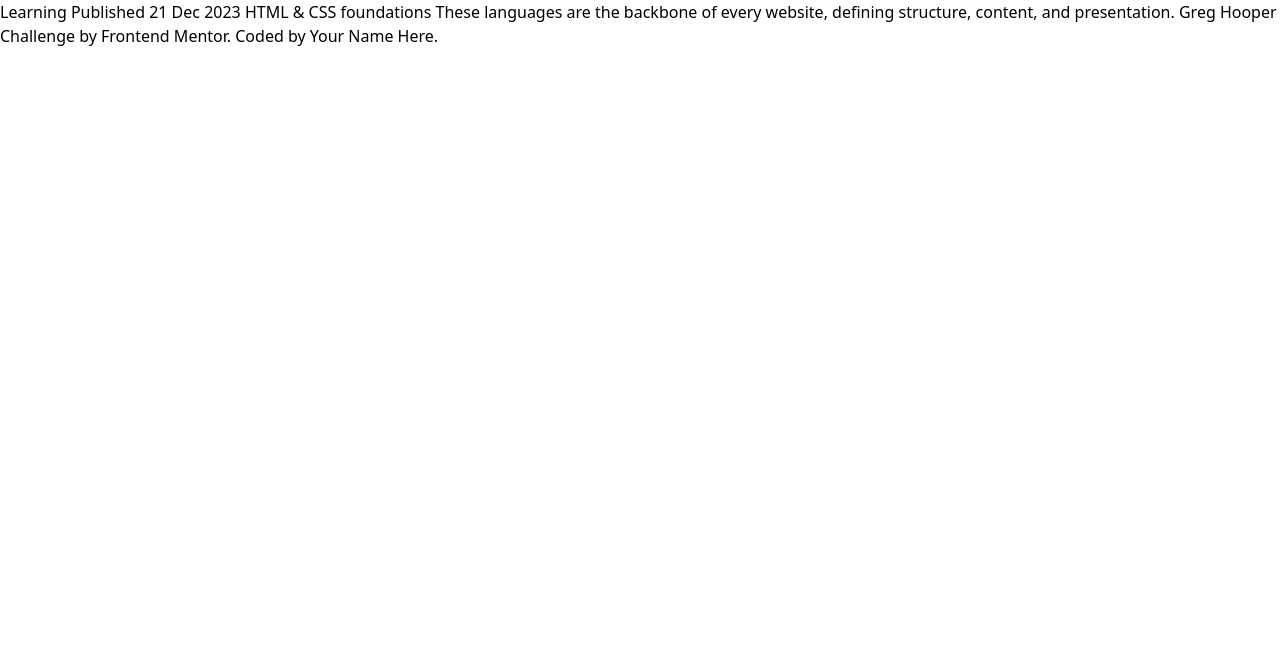
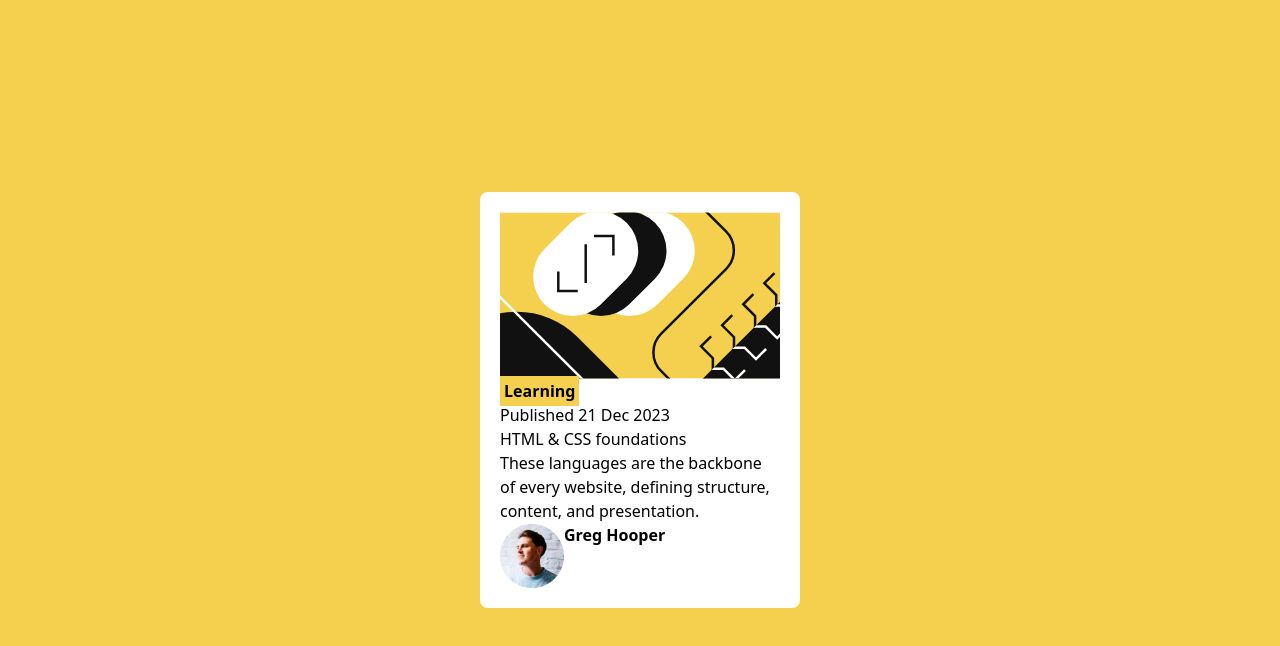
Before and after one commit to FranciscoFrontEndDeveloper/blog-preview-card-main, a website: page index.html in a window 1280 px wide. Drawn offline with Linux system fonts and the light colour scheme.

Commit message:
grid tailwind config

```diff
--- a/index.html
+++ b/index.html
@@ -26,17 +26,49 @@
     </style> -->
   </head>
   <body>
+    <main
+      class="w-full h-screen bg-Yellow flex justify-center flex-col items-center"
+    >
+      <section class="w-80 h-auto bg-White p-5 rounded-lg grid grid-rows-2">
+        <div>
+          <picture
+            ><img
+              src="assets/images/illustration-article.svg"
+              alt="illustration-article"
+          /></picture>
+        </div>
+        <div>
+          <div class="grid grid-rows-5">
+            <div><strong class="bg-Yellow p-1">Learning</strong></div>
+            <div><p>Published 21 Dec 2023</p></div>
+            <div>
+              <h1>HTML & CSS foundations</h1>
+            </div>
+            <div>
+              <p>
+                These languages are the backbone of every website, defining
+                structure, content, and presentation.
+              </p>
+            </div>
+            <div class="flex flex-row">
+              <picture
+                ><img src="assets/images/image-avatar.webp" alt=""
+              /></picture>
+              <strong>Greg Hooper</strong>
+            </div>
+          </div>
+        </div>
+      </section>
+    </main>
+    <!-- Learning Published 21 Dec 2023 HTML & CSS foundations These languages are
+    the backbone of every website, defining structure, content, and
+    presentation. Greg Hooper -->
 
-
-    Learning Published 21 Dec 2023 HTML & CSS foundations These languages are
-    the backbone of every website, defining structure, content, and
-    presentation. Greg Hooper
-
-    <div class="attribution">
+    <!-- <div class="attribution">
       Challenge by
       <a href="https://www.frontendmentor.io?ref=challenge" target="_blank"
         >Frontend Mentor</a
       >. Coded by <a href="#">Your Name Here</a>.
-    </div>
+    </div> -->
   </body>
 </html>
--- a/tailwind.config.js
+++ b/tailwind.config.js
@@ -11,6 +11,9 @@ module.exports = {
     fontFamily: {
       body: ["Figtree"],
     },
+    gridTemplateRows: {
+      "grid-rows-2": "repeat(2,minmax(auto,1fr))",
+    },
     extend: {},
   },
   plugins: [],
```
Also changed, not shown: dist/output.css.
